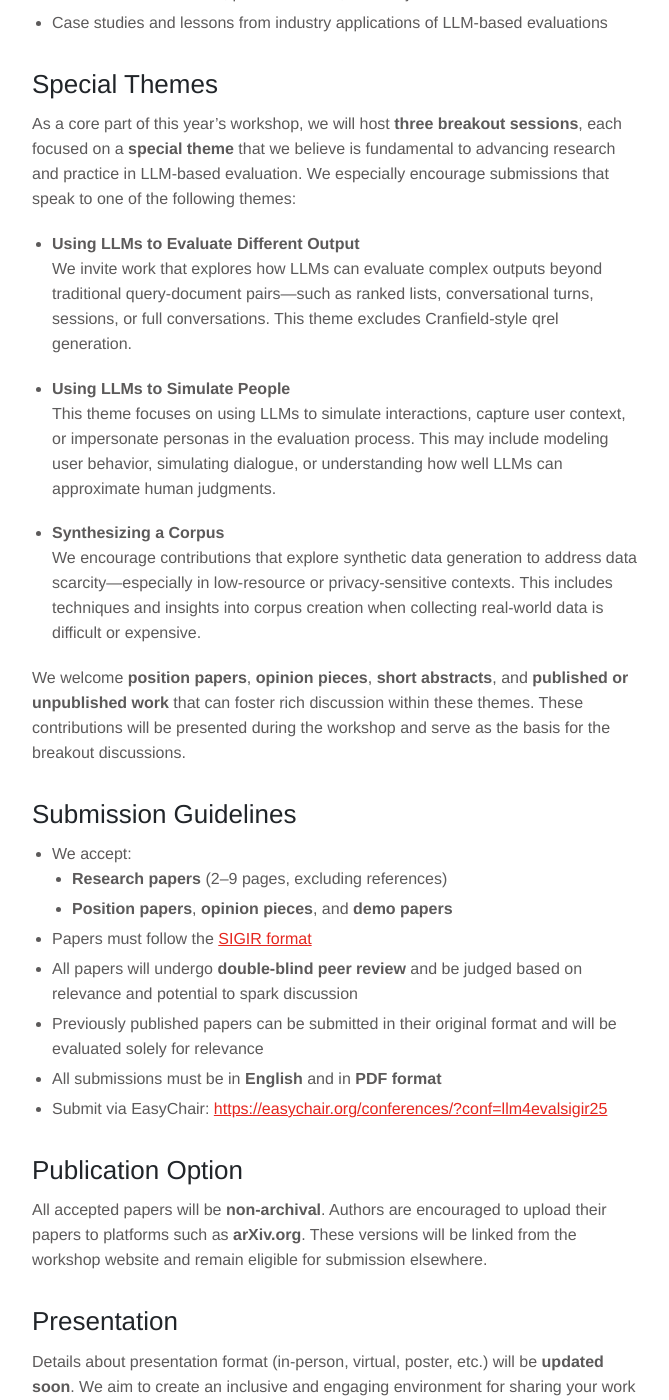
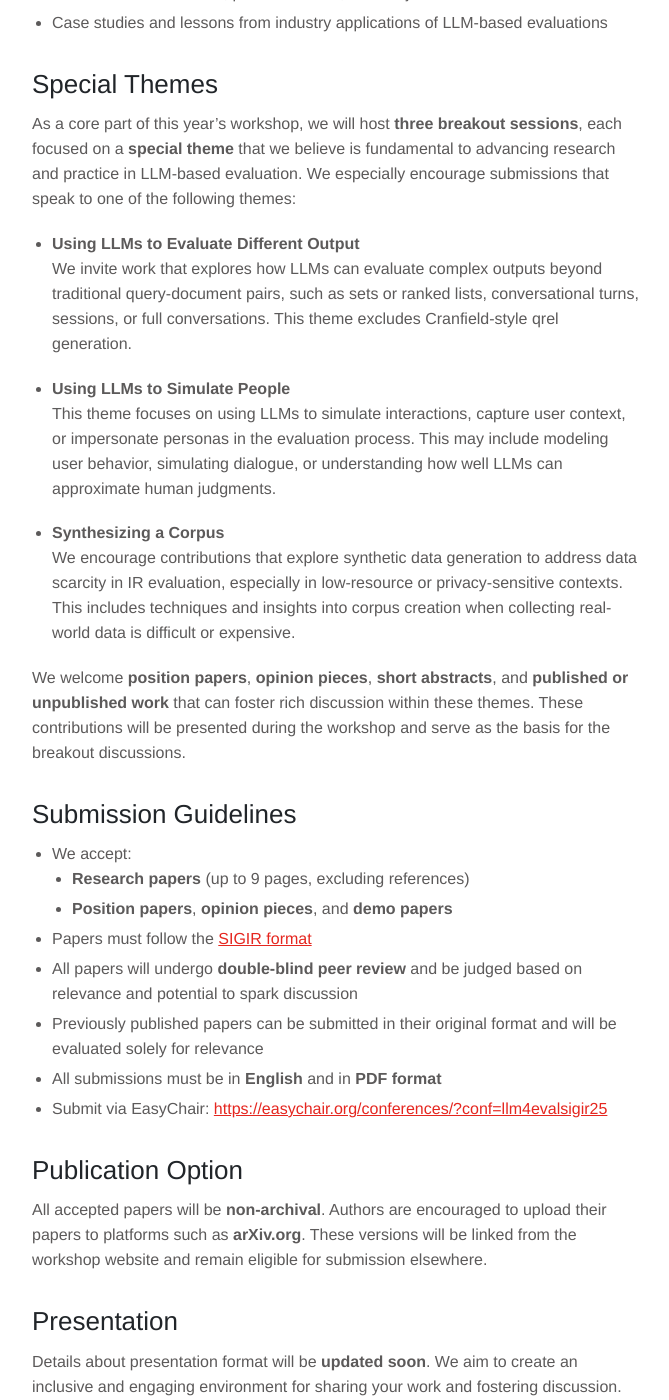
Before and after one commit to llm4eval/SIGIR2025, a Jekyll site: the page built from cfp.md, in a window 1280 px wide and 1400 px high, scrolled down 1159 px. Shown: the whole window, without its empty margins (143-812 px from the left). Built offline with Jekyll 4.4.1, drawn with Linux system fonts in a browser that asks for light colours; part of the change alters nothing that is shown; some of the changed text lies outside the part shown.

Commit message:
update cfp

```diff
--- a/cfp.md
+++ b/cfp.md
@@ -41,20 +41,25 @@ We invite submissions on topics including, but not limited to:
 As a core part of this year's workshop, we will host **three breakout sessions**, each focused on a **special theme** that we believe is fundamental to advancing research and practice in LLM-based evaluation. We especially encourage submissions that speak to one of the following themes:
 
 - **Using LLMs to Evaluate Different Output**
-  We invite work that explores how LLMs can evaluate complex outputs beyond traditional query-document pairs—such as ranked lists, conversational turns, sessions, or full conversations. This theme excludes Cranfield-style qrel generation.
+<!-- - Contributions in this theme should focus on leveraging LLMs to evaluate sets or lists, conversational turns, sessions, or entire conversations. -->
+  We invite work that explores how LLMs can evaluate complex outputs beyond traditional query-document pairs, such as sets or ranked lists, conversational turns, sessions, or full conversations. This theme excludes Cranfield-style qrel generation.
 
 - **Using LLMs to Simulate People**
   This theme focuses on using LLMs to simulate interactions, capture user context, or impersonate personas in the evaluation process. This may include modeling user behavior, simulating dialogue, or understanding how well LLMs can approximate human judgments.
+  <!-- Papers in this theme will explore how LLMs can be used to simulate interactions, represent a user's context, or impersonate characters when producing judgments. Contributions might include studies on using LLMs to model human behavior or simulate realistic dialogue. -->
 
 - **Synthesizing a Corpus**
-  We encourage contributions that explore synthetic data generation to address data scarcity—especially in low-resource or privacy-sensitive contexts. This includes techniques and insights into corpus creation when collecting real-world data is difficult or expensive.
+  We encourage contributions that explore synthetic data generation to address data scarcity in IR evaluation, especially in low-resource or privacy-sensitive contexts. This includes techniques and insights into corpus creation when collecting real-world data is difficult or expensive.
+
+  <!-- This theme addresses solutions to the data gap, low-resource settings, and scenarios involving private data. It focuses on situations where collecting a real corpus is too expensive or challenging, and explores methods for synthesizing datasets for research.
+We invite authors to contribute position papers, opinion pieces, short abstracts, and both published and unpublished works that can stimulate discussion on these special themes. These papers will be presented during the workshop, and we will rely on them to identify key aspects of each special theme, which will fuel the discussions during the breakout sessions. -->
 
 We welcome **position papers**, **opinion pieces**, **short abstracts**, and **published or unpublished work** that can foster rich discussion within these themes. These contributions will be presented during the workshop and serve as the basis for the breakout discussions.
 
 ## Submission Guidelines
 
 - We accept:
-  - **Research papers** (2–9 pages, excluding references)
+  - **Research papers** (up to 9 pages, excluding references)
   - **Position papers**, **opinion pieces**, and **demo papers**
 - Papers must follow the [SIGIR format](https://www.sigir.org/sigir2025/cfp/call_for_full_papers/)
 - All papers will undergo **double-blind peer review** and be judged based on relevance and potential to spark discussion
@@ -68,7 +73,7 @@ All accepted papers will be **non-archival**. Authors are encouraged to upload t
 
 ## Presentation
 
-Details about presentation format (in-person, virtual, poster, etc.) will be **updated soon**. We aim to create an inclusive and engaging environment for sharing your work and fostering discussion.
+Details about presentation format will be **updated soon**. We aim to create an inclusive and engaging environment for sharing your work and fostering discussion.
 
 
 
@@ -111,4 +116,5 @@ Authors can choose between archival and non-archival options for their submissio
 
 
 ## Contact
-For any questions about paper submission, you may contact the workshop organizers at <llm4eval@easychair.org>
+For any questions about paper submission, please contact the organizers at:
+📩 <llm4eval@easychair.org>
```
